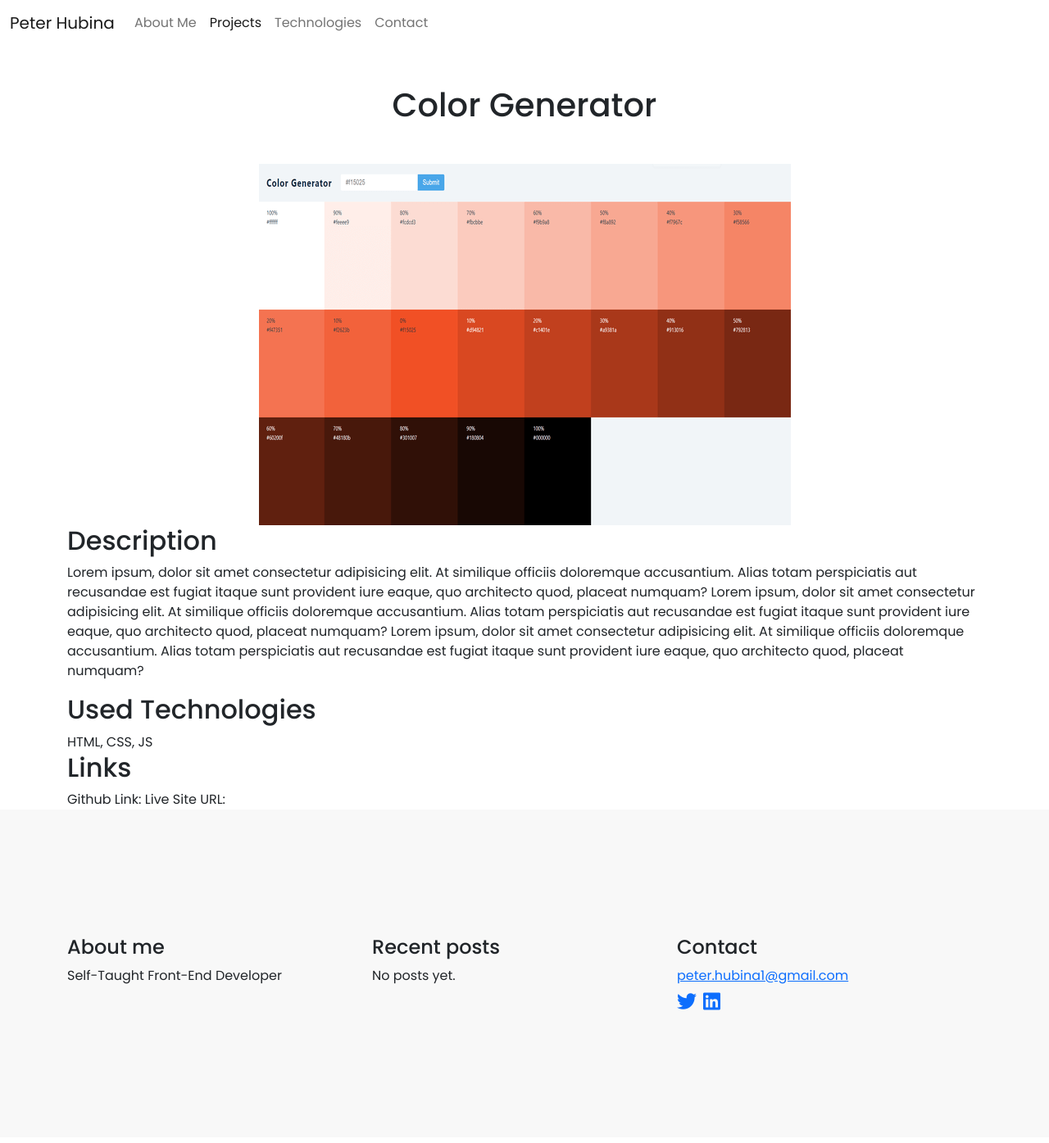
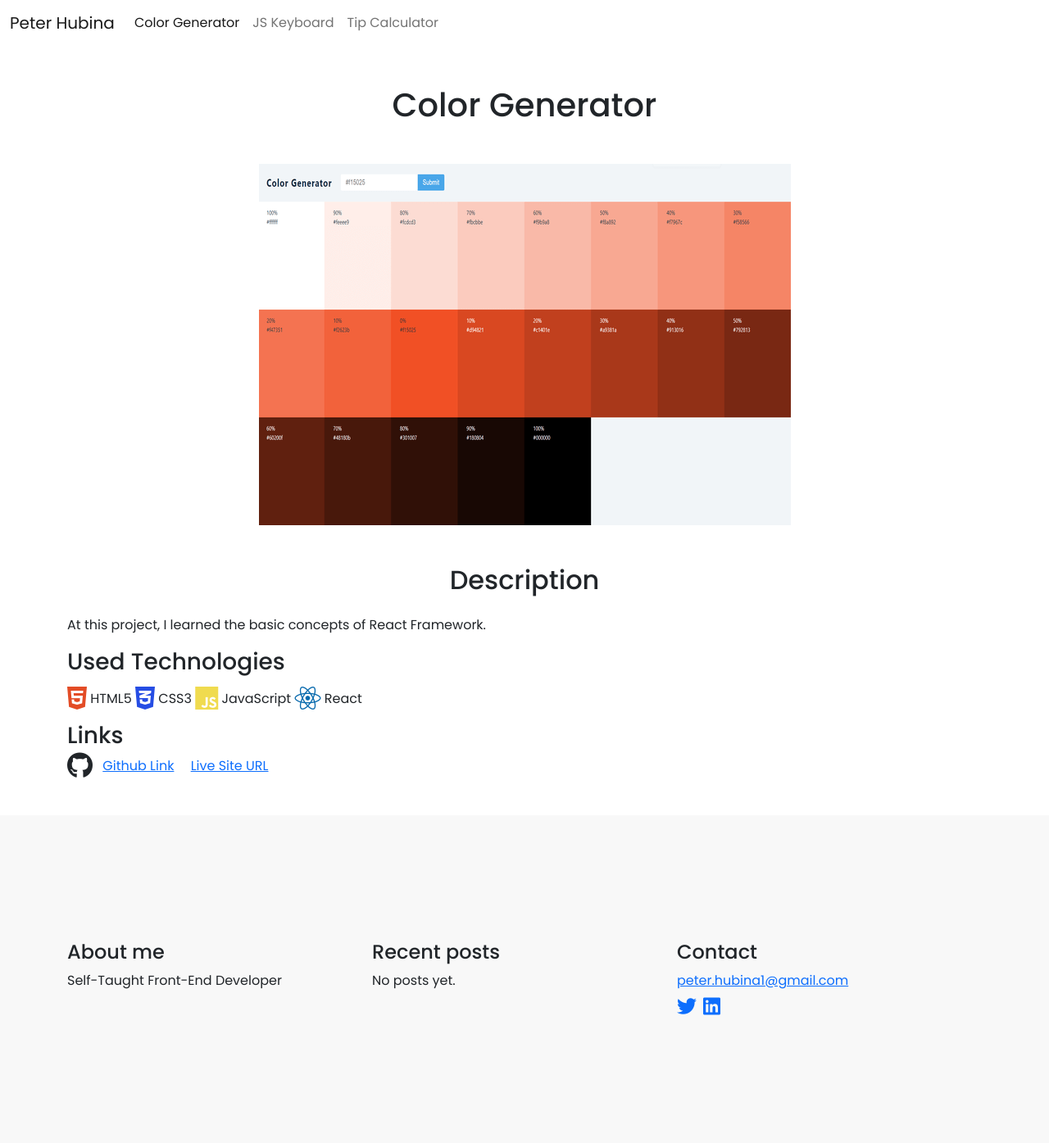
Before and after one commit to peterhubina/portfolio-website, a PHP site: page /color-generator.html in a window 1280 px wide. Shown: the whole page at 82% size. Before the commit the page ends 1233 px from the top, so only its background shows below. Run offline with PHP 8.4, Linux system fonts and the light colour scheme; style sheets or scripts are compiled from the project's sources; some libraries are stand-ins or nearby versions.

Commit message:
Fixed main image on  project page, added colors to technologies

```diff
--- a/color-generator.html
+++ b/color-generator.html
@@ -30,7 +30,7 @@
     <head>
       <nav class="navbar navbar-expand-lg navbar-light">
         <div class="container-fluid">
-          <a href="#" class="navbar-brand">Peter Hubina</a>
+          <a href="index.html" class="navbar-brand">Peter Hubina</a>
           <button
             class="navbar-toggler"
             type="button"
@@ -45,18 +45,15 @@
           <div class="collapse navbar-collapse" id="navbarSupportedContent">
             <ul class="navbar-nav me-auto mb-2 mb-lg-0">
               <li class="nav-item">
-                <a class="nav-link" href="#">About Me</a>
-              </li>
-              <li class="nav-item">
                 <a class="nav-link active" aria-current="page" href="#"
-                  >Projects</a
+                  >Color Generator</a
                 >
               </li>
               <li class="nav-item">
-                <a class="nav-link" href="#">Technologies</a>
+                <a class="nav-link" href="#">JS Keyboard</a>
               </li>
               <li class="nav-item">
-                <a class="nav-link" href="#">Contact</a>
+                <a class="nav-link" href="#">Tip Calculator</a>
               </li>
             </ul>
           </div>
@@ -66,35 +63,53 @@
 
     <main>
       <div class="article-header">
-        <h1 class="my-5">Color Generator</h1>
+        <h1 class="h1 my-5">Color Generator</h1>
+
         <div class="main-image">
-          <img src="img/color-generator.png" alt="" />
+            <img src="img/color-generator.png" alt="" style="" />
         </div>
-      </div>
 
-      <div class="project-description">
+      <div class="project-description mt-5">
         <div class="container">
-          <h2>Description</h2>
+          <h2 class="h2 text-center mb-4">Description</h2>
           <p>
-            Lorem ipsum, dolor sit amet consectetur adipisicing elit. At
-            similique officiis doloremque accusantium. Alias totam perspiciatis
-            aut recusandae est fugiat itaque sunt provident iure eaque, quo
-            architecto quod, placeat numquam? Lorem ipsum, dolor sit amet
-            consectetur adipisicing elit. At similique officiis doloremque
-            accusantium. Alias totam perspiciatis aut recusandae est fugiat
-            itaque sunt provident iure eaque, quo architecto quod, placeat
-            numquam? Lorem ipsum, dolor sit amet consectetur adipisicing elit.
-            At similique officiis doloremque accusantium. Alias totam
-            perspiciatis aut recusandae est fugiat itaque sunt provident iure
-            eaque, quo architecto quod, placeat numquam?
+            At this project, I learned the basic concepts of React Framework.
           </p>
-          <div class="technologies">
-            <h2>Used Technologies</h2>
-            <span>HTML, CSS, JS</span>
+          <div class="technologies mb-3">
+            <h3 class="h3 mb-3">Used Technologies</h3>
+            <i class="fa fa-brands fa-html5 fa-2xl" style="color: #e34c26"></i>
+            <span class="fw-semibold">HTML5</span>
+            <i
+              class="fa fa-brands fa-css3-alt fa-2xl"
+              style="color: #264de4"
+            ></i>
+            <span class="fw-semibold">CSS3</span>
+            <i class="fa fa-brands fa-js fa-2xl" style="color: #f0db4f"></i>
+            <span class="fw-semibold">JavaScript</span>
+            <i class="fa-brands fa-react fa-2xl" style="color: #0769ad"></i>
+            <span class="fw-semibold">React</span>
           </div>
-          <h2>Links</h2>
-          <span>Github Link: </span>
-          <span>Live Site URL: </span>
+          <div class="links mb-5">
+            <h3 class="h3">Links</h3>
+            <i class="fa-brands fa-github fa-2xl"></i>
+
+            <span
+              ><a
+                href="https://github.com/peterhubina/color-generator"
+                class="fs-6 ms-2"
+                target="_blank"
+                >Github Link</a
+              ></span
+            >
+            <span
+              ><a
+                href="https://peterhubina.github.io/color-generator/"
+                class="ms-3 fs-6"
+                target="_blank"
+                >Live Site URL</a
+              ></span
+            >
+          </div>
         </div>
       </div>
     </main>
--- a/css/project-info.css
+++ b/css/project-info.css
@@ -1,3 +1,20 @@
+main .article-header {
+  /*
+        .container {
+            .row {
+                .col {
+                    display: flex;
+                    justify-content: center;
+
+                    img {
+                        width: 100%;
+                    }
+                }
+            }
+        }
+        */
+}
+
 main .article-header h1 {
   text-align: center;
 }
@@ -10,4 +27,11 @@ main .article-header .main-image {
       -ms-flex-pack: center;
           justify-content: center;
 }
+
+@media (max-width: 768px) {
+  main .article-header .main-image img {
+    width: 90%;
+    height: auto;
+  }
+}
 /*# sourceMappingURL=project-info.css.map */
--- a/scss/project-info.scss
+++ b/scss/project-info.scss
@@ -7,6 +7,13 @@ main {
         .main-image {
             display: flex;
             justify-content: center;
+
+            img {
+                @media (max-width: 768px) {
+                    width: 90%;
+                    height: auto;
+                }
+            }
         }
     }
 }
```
Also changed, not shown: index.html (+10 -4 lines), js-keyboard.html (added), tip-calculator.html (added), 1 other file.
